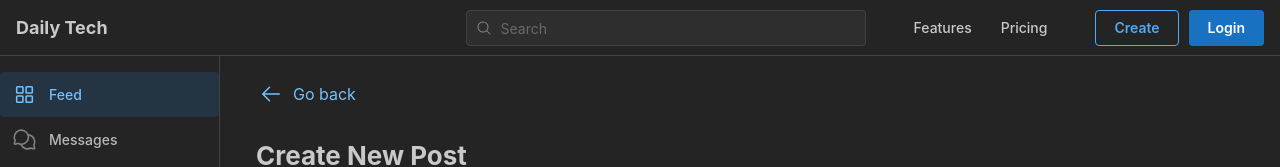
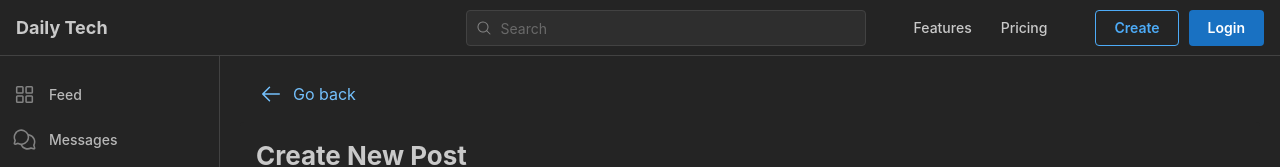
Before and after one commit to udaykiranjayanthi/tech-ghost-ui, a React app: page /create-post in a window 1280 px wide. Shown: the top 167 px of the page. Built offline with nearby package versions, Linux system fonts and the light colour scheme; no server answers; the HTML template or start-up script is replaced by a standard one.

Commit message:
nav links update

```diff
--- a/src/components/Navigation/HeaderNavbar/index.tsx
+++ b/src/components/Navigation/HeaderNavbar/index.tsx
@@ -1,4 +1,8 @@
-import { MagnifyingGlassIcon, UserCircleIcon, SignOutIcon } from "@phosphor-icons/react";
+import {
+  MagnifyingGlassIcon,
+  UserCircleIcon,
+  SignOutIcon,
+} from "@phosphor-icons/react";
 import {
   Autocomplete,
   Avatar,
@@ -72,7 +76,12 @@ export const HeaderNavbar: FC = () => {
               >
                 <Menu.Target>
                   <UnstyledButton className={styles.userButton}>
-                    <Group ml={10} gap={5} className={styles.links} visibleFrom="sm">
+                    <Group
+                      ml={10}
+                      gap={5}
+                      className={styles.links}
+                      visibleFrom="sm"
+                    >
                       <Text size="sm">Hi {userDetails.firstName}!</Text>
                       <Avatar src={userDetails.pictureUrl} radius="xl" />
                     </Group>
@@ -82,7 +91,7 @@ export const HeaderNavbar: FC = () => {
                   <Menu.Item
                     leftSection={<UserCircleIcon size={16} />}
                     component={NavLink}
-                    to="/profile"
+                    to={`/profile/${userDetails.username}`}
                   >
                     Profile
                   </Menu.Item>
--- a/src/components/Navigation/SideNavbar/index.tsx
+++ b/src/components/Navigation/SideNavbar/index.tsx
@@ -1,4 +1,4 @@
-import { useState, type FC } from "react";
+import { type FC } from "react";
 import {
   BellRingingIcon,
   ChatsCircleIcon,
@@ -9,7 +9,7 @@ import {
   SquaresFourIcon,
 } from "@phosphor-icons/react";
 import styles from "./styles.module.scss";
-import { NavLink } from "react-router";
+import { NavLink, useLocation } from "react-router";
 
 const linksData = [
   { link: "", label: "Feed", icon: SquaresFourIcon },
@@ -25,17 +25,15 @@ const bottomLinksData = [
 ];
 
 export const SideNavbar: FC = () => {
-  const [active, setActive] = useState("Feed");
+  const pathname = useLocation().pathname;
+  const activeLink = pathname.split("/")[1];
 
   const links = linksData.map((item) => (
     <NavLink
       className={styles.link}
-      data-active={item.label === active || undefined}
+      data-active={item.link === activeLink || undefined}
       to={item.link}
       key={item.label}
-      onClick={() => {
-        setActive(item.label);
-      }}
     >
       <item.icon className={styles.linkIcon} />
       <span>{item.label}</span>
@@ -45,12 +43,9 @@ export const SideNavbar: FC = () => {
   const bottomLinks = bottomLinksData.map((item) => (
     <NavLink
       className={styles.link}
-      data-active={item.label === active || undefined}
+      data-active={item.link === activeLink || undefined}
       to={item.link}
       key={item.label}
-      onClick={() => {
-        setActive(item.label);
-      }}
     >
       <item.icon className={styles.linkIcon} />
       <span>{item.label}</span>
```
